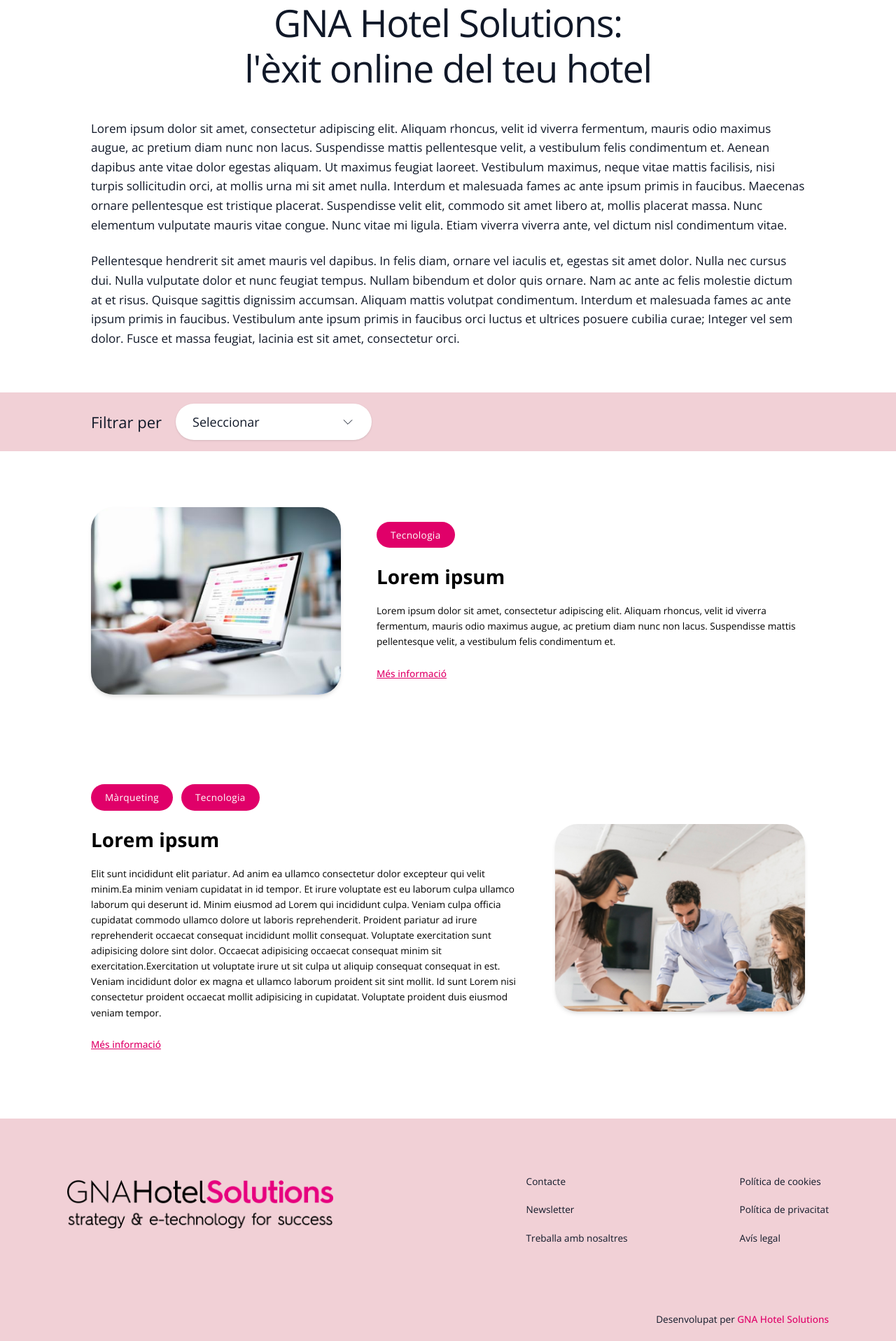
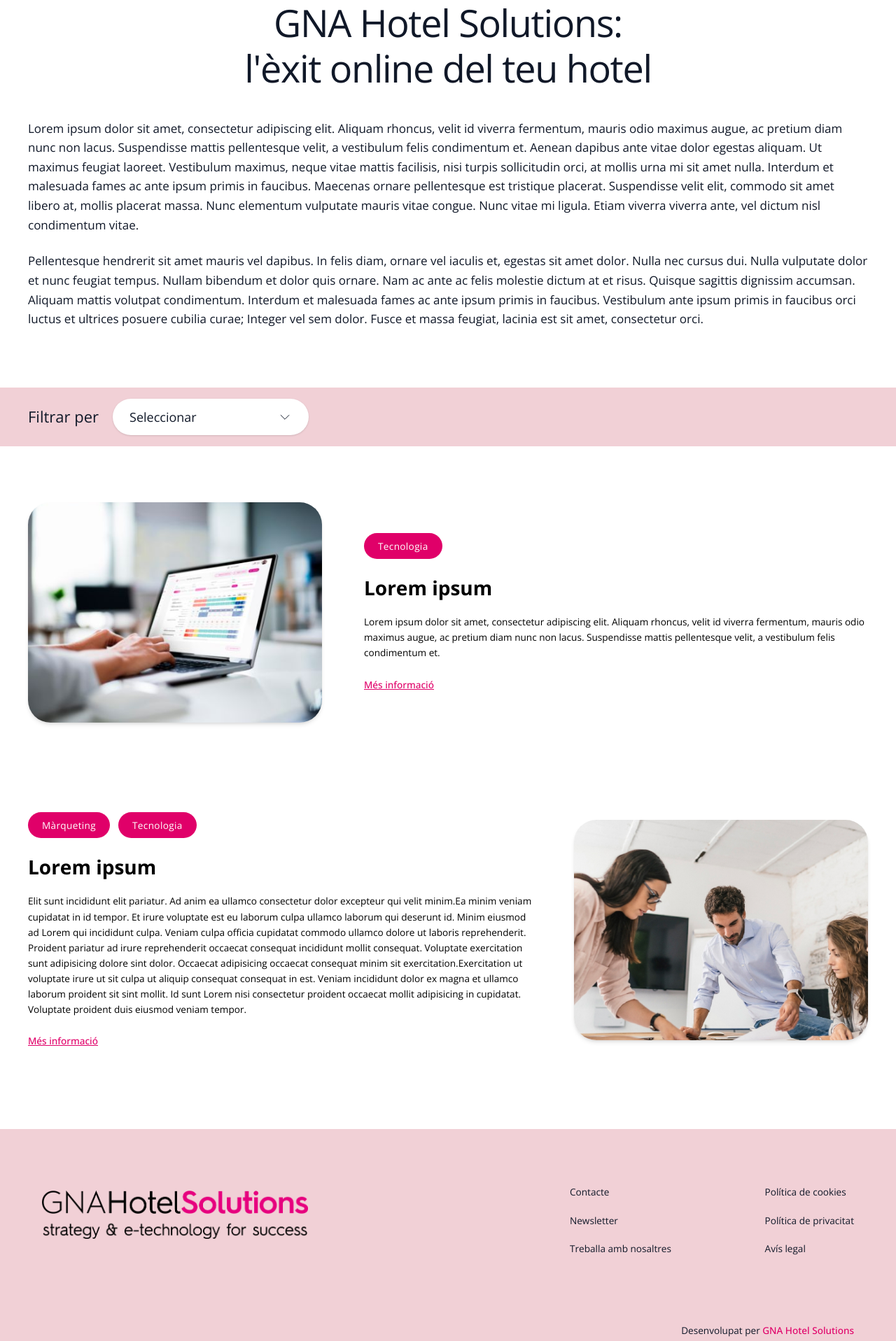
Before and after one commit to andreavalerosanz-rgb/gna-landing-test, a Vue app: page / in a window 1280 px wide. Shown: the part 880-2797 px from the top of the page at 70% size. Built offline with nearby package versions, Linux system fonts and the light colour scheme.

Commit message:
Feat: overall cleanup and layout

```diff
--- a/src/components/ArticleCard.vue
+++ b/src/components/ArticleCard.vue
@@ -31,7 +31,6 @@
       isReversed ? 'lg:flex-row-reverse' : 'lg:flex-row'
     ]"
   >
-
     <div class="w-full lg:w-[35%]">
       <img
         :src="image"
@@ -42,7 +41,7 @@
 
     <div class="w-full lg:w-[60%] flex flex-col justify-center items-start text-left py-4">
 
-      <div class="flex flex-wrap gap-3 mb-6 w-full">
+      <div class="flex flex-wrap gap-3 mb-6">
         <span
           v-for="tag in tags"
           :key="tag"
@@ -52,15 +51,15 @@
         </span>
       </div>
 
-      <h3 class="text-2xl md:text-[28px] text-black font-bold mb-5 leading-tight w-full">
+      <h3 class="text-2xl md:text-[28px] text-black font-bold mb-5 leading-tight">
         {{ title }}
       </h3>
 
-      <p class="text-[1.7dvh] leading-relaxed text-black  mb-6 w-full">
+      <p class="text-[1.7dvh] leading-relaxed text-black mb-6">
         {{ description }}
       </p>
 
-      <a href="#" class="text-brand-pink font-medium text-[1.7dvh] underline hover:no-underline w-max">
+      <a href="#" class="text-brand-pink font-medium text-[1.7dvh] underline hover:no-underline">
         Més informació
       </a>
 
--- a/src/components/ArticleSection.vue
+++ b/src/components/ArticleSection.vue
@@ -42,9 +42,9 @@
 <template>
   <section id="ofertas" class="w-full bg-white">
 
-    <div class="w-full bg-brand-light py-4 sticky top-[7dvh] z-40 px-6 lg:px-[130px]">
+    <div class="w-full bg-brand-light py-4 sticky top-[7dvh] z-40">
 
-      <div class="w-full max-w-[1440px] mx-auto flex items-center justify-start gap-5">
+      <div class="layout-inner pb-0 flex items-center justify-start gap-5">
 
         <label for="categoryFilter" class="text-gray-900 text-[22px] font-normal whitespace-nowrap">
           Filtrar per
@@ -71,9 +71,9 @@
       </div>
     </div>
 
-    <div class="w-full px-6 lg:px-[130px] py-20">
+    <div class="w-full py-20">
 
-      <div class="w-full max-w-[1440px] mx-auto flex flex-col gap-20 lg:gap-28">
+      <div class="layout-inner flex flex-col gap-20 lg:gap-28">
 
         <ArticleCard
           v-for="(project, index) in filteredProjects"
--- a/src/components/TheFooter.vue
+++ b/src/components/TheFooter.vue
@@ -1,19 +1,17 @@
 <template>
   <footer class="w-full bg-brand-light pt-20 pb-16">
 
-    <div class="w-full px-6 md:px-16 lg:px-24">
+    <div class="layout-outer">
 
       <div class="flex flex-col lg:flex-row justify-between items-start gap-16 lg:gap-0">
 
-        <!-- PARTE IZQUIERDA: Logo -->
-        <div class="flex flex-col items-start text-left w-full lg:w-1/2 mt-2">
-          <img src="/logo-gnahs.png" alt="GNA Hotel Solutions" class="w-full max-w-[280px] sm:max-w-[320px] lg:max-w-[380px] object-contain" />
+        <div class="w-full lg:w-[60%] flex flex-col items-start text-left mt-2">
+          <img src="/logo-gnahs.png" alt="GNA Hotel Solutions" class="w-[280px] sm:w-[320px] lg:w-[380px] object-contain" />
         </div>
 
-        <!-- PARTE DERECHA: Enlaces y Firma -->
-        <div class="flex flex-col w-full lg:w-auto">
+        <div class="w-full lg:w-[35%] flex flex-col">
 
-          <div class="flex flex-col sm:flex-row gap-12 sm:gap-24 lg:gap-32 xl:gap-40 text-left">
+          <div class="flex flex-col sm:flex-row justify-between gap-12 sm:gap-8 text-left w-full">
             <ul class="flex flex-col gap-5 text-[1.7dvh] text-gray-900">
               <li><a href="#" class="hover:text-brand-pink transition-colors">Contacte</a></li>
               <li><a href="#" class="hover:text-brand-pink transition-colors">Newsletter</a></li>
@@ -27,7 +25,7 @@
             </ul>
           </div>
 
-          <div class="mt-20 md:mt-24 text-[1.7dvh] text-gray-900 text-left sm:text-right">
+          <div class="mt-20 md:mt-24 text-[1.7dvh] text-gray-900 text-left sm:text-right w-full">
             Desenvolupat per <a href="#" class="text-brand-pink hover:underline font-medium transition-colors">GNA Hotel Solutions</a>
           </div>
 
--- a/src/components/TheIntro.vue
+++ b/src/components/TheIntro.vue
@@ -1,6 +1,7 @@
 <template>
-<section id="hotel" class="w-full bg-white pt-20 pb-16 px-6 lg:px-[130px]">
-  <div class="w-full max-w-[1440px] mx-auto flex flex-col items-center">
+  <section id="hotel" class="w-full bg-white pt-20 pb-16">
+
+    <div class="layout-inner flex flex-col items-center">
 
       <h2 class="text-4xl md:text-[54px] font-normal text-gray-900 leading-[1.2] text-center mb-10 tracking-tight">
         GNA Hotel Solutions:<br>
@@ -8,12 +9,8 @@
       </h2>
 
       <div class="space-y-6 text-left text-[17px] text-gray-900 leading-relaxed w-full">
-      <p>
-        Lorem ipsum dolor sit amet, consectetur adipiscing elit. Aliquam rhoncus, velit id viverra fermentum, mauris odio maximus augue, ac pretium diam nunc non lacus. Suspendisse mattis pellentesque velit, a vestibulum felis condimentum et. Aenean dapibus ante vitae dolor egestas aliquam. Ut maximus feugiat laoreet. Vestibulum maximus, neque vitae mattis facilisis, nisi turpis sollicitudin orci, at mollis urna mi sit amet nulla. Interdum et malesuada fames ac ante ipsum primis in faucibus. Maecenas ornare pellentesque est tristique placerat. Suspendisse velit elit, commodo sit amet libero at, mollis placerat massa. Nunc elementum vulputate mauris vitae congue. Nunc vitae mi ligula. Etiam viverra viverra ante, vel dictum nisl condimentum vitae.
-      </p>
-      <p>
-        Pellentesque hendrerit sit amet mauris vel dapibus. In felis diam, ornare vel iaculis et, egestas sit amet dolor. Nulla nec cursus dui. Nulla vulputate dolor et nunc feugiat tempus. Nullam bibendum et dolor quis ornare. Nam ac ante ac felis molestie dictum at et risus. Quisque sagittis dignissim accumsan. Aliquam mattis volutpat condimentum. Interdum et malesuada fames ac ante ipsum primis in faucibus. Vestibulum ante ipsum primis in faucibus orci luctus et ultrices posuere cubilia curae; Integer vel sem dolor. Fusce et massa feugiat, lacinia est sit amet, consectetur orci.
-      </p>
+        <p>Lorem ipsum dolor sit amet, consectetur adipiscing elit. Aliquam rhoncus, velit id viverra fermentum, mauris odio maximus augue, ac pretium diam nunc non lacus. Suspendisse mattis pellentesque velit, a vestibulum felis condimentum et. Aenean dapibus ante vitae dolor egestas aliquam. Ut maximus feugiat laoreet. Vestibulum maximus, neque vitae mattis facilisis, nisi turpis sollicitudin orci, at mollis urna mi sit amet nulla. Interdum et malesuada fames ac ante ipsum primis in faucibus. Maecenas ornare pellentesque est tristique placerat. Suspendisse velit elit, commodo sit amet libero at, mollis placerat massa. Nunc elementum vulputate mauris vitae congue. Nunc vitae mi ligula. Etiam viverra viverra ante, vel dictum nisl condimentum vitae.</p>
+        <p>Pellentesque hendrerit sit amet mauris vel dapibus. In felis diam, ornare vel iaculis et, egestas sit amet dolor. Nulla nec cursus dui. Nulla vulputate dolor et nunc feugiat tempus. Nullam bibendum et dolor quis ornare. Nam ac ante ac felis molestie dictum at et risus. Quisque sagittis dignissim accumsan. Aliquam mattis volutpat condimentum. Interdum et malesuada fames ac ante ipsum primis in faucibus. Vestibulum ante ipsum primis in faucibus orci luctus et ultrices posuere cubilia curae; Integer vel sem dolor. Fusce et massa feugiat, lacinia est sit amet, consectetur orci.</p>
       </div>
 
     </div>
--- a/src/style.css
+++ b/src/style.css
@@ -1,4 +1,13 @@
 @import "tailwindcss";
+
+@layer components {
+    .layout-inner{
+      @apply w-full max-w-[150dvh] mx-auto lg:pb-[20px];
+    }
+    .layout-outer{
+      @apply w-full px-6 md:px-16 lg:px-[60px];
+    }
+  }
 
 @layer base {
   html {
```
Also changed, not shown: src/components/TheHero.vue (+18 -59 lines). Lines whose indentation alone changed are shown as unchanged.
